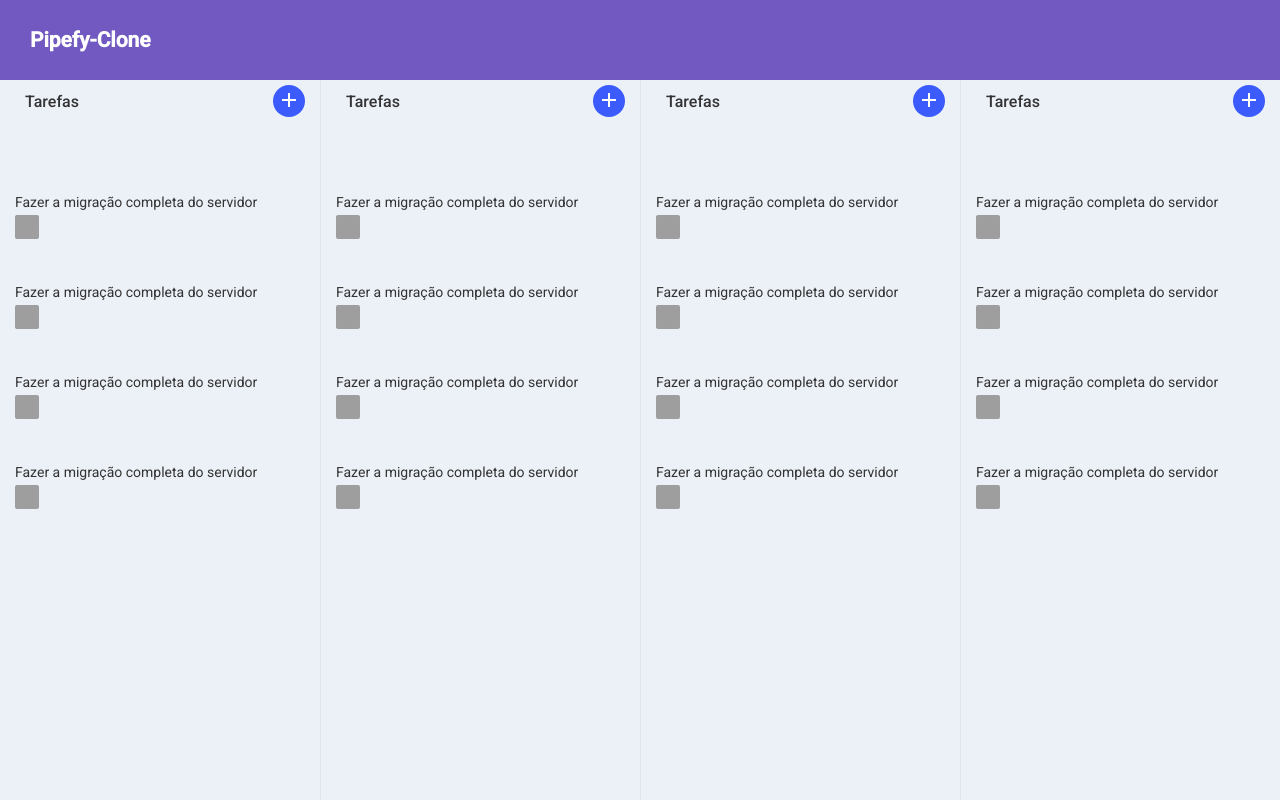
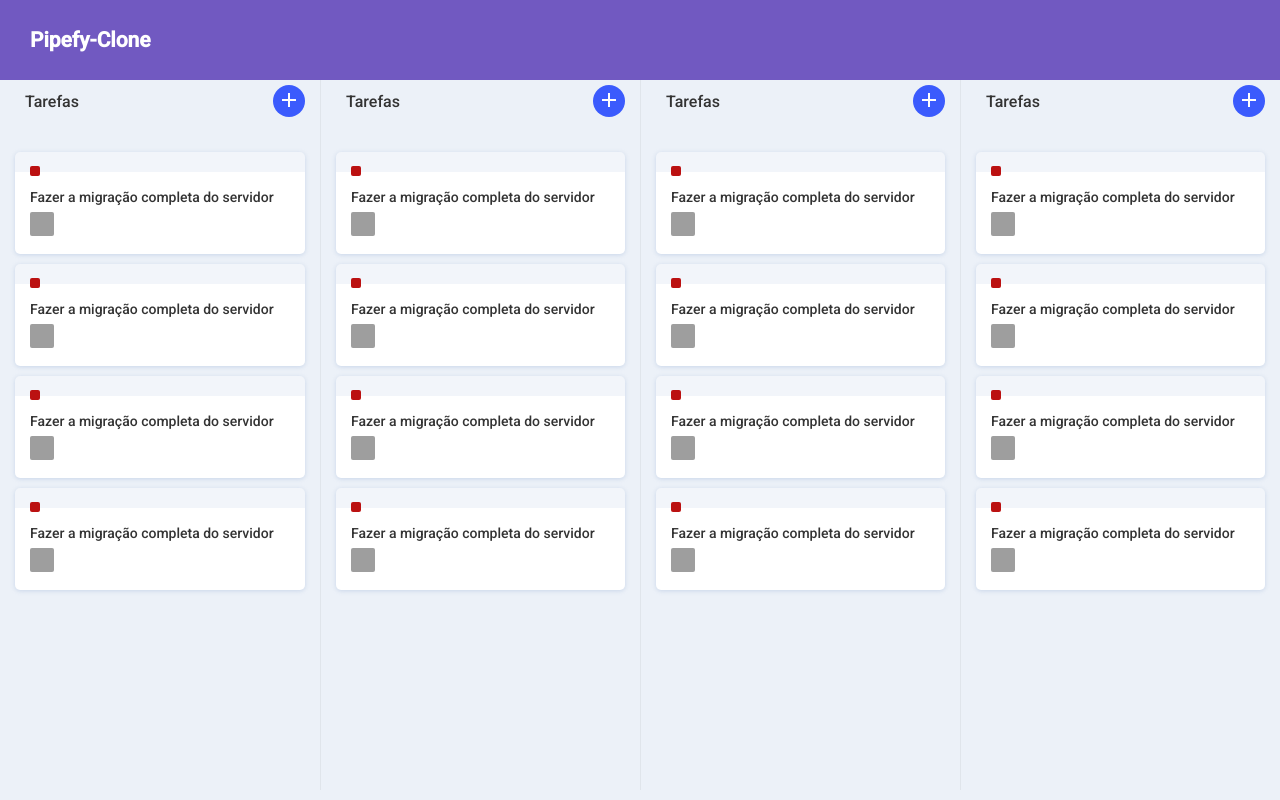
Before and after one commit to pedrorls/pipefy-clone, a React (Create React App) app: page / in a window 1280 px wide. Built offline with nearby package versions, Linux system fonts and the light colour scheme; grey boxes are pictures that could not be loaded.

Commit message:
add style card

```diff
--- a/src/components/Board/styles.js
+++ b/src/components/Board/styles.js
@@ -2,5 +2,5 @@ import styled from 'styled-components';
 
 export const Container = styled.div`
   display: flex;
-  height: calc(100% - 80px);
+  height: calc(100% - 90px);
 `;
--- a/src/components/Card/styles.js
+++ b/src/components/Card/styles.js
@@ -1,6 +1,26 @@
 import styled from 'styled-components';
 
 export const Container = styled.div`
+  position: relative;
+  background: #FFF;
+  border-radius: 5px;
+  margin-bottom: 10px;
+  padding: 15px;
+  box-shadow: 0 1px 4px 0 rgba(192, 208, 230, 0.8);
+  border-top: 20px solid rgba(230, 236, 245, 0.5);
+  cursor: grab;
+
+  header {
+    position: absolute;
+    top: -22px;
+    left: 15px;
+  }
+
+  p {
+    font-weight: 500;
+    line-height: 20px;
+  }
+
   img {
     width: 24px;
     height: 24px;
@@ -10,5 +30,9 @@ export const Container = styled.div`
 `;
 
 export const Label = styled.span`
-
+  width: 10px;
+  height: 10px;
+  border-radius: 2px;
+  display: inline-block;
+  background-color: ${ props => props.color };
 `;
```
